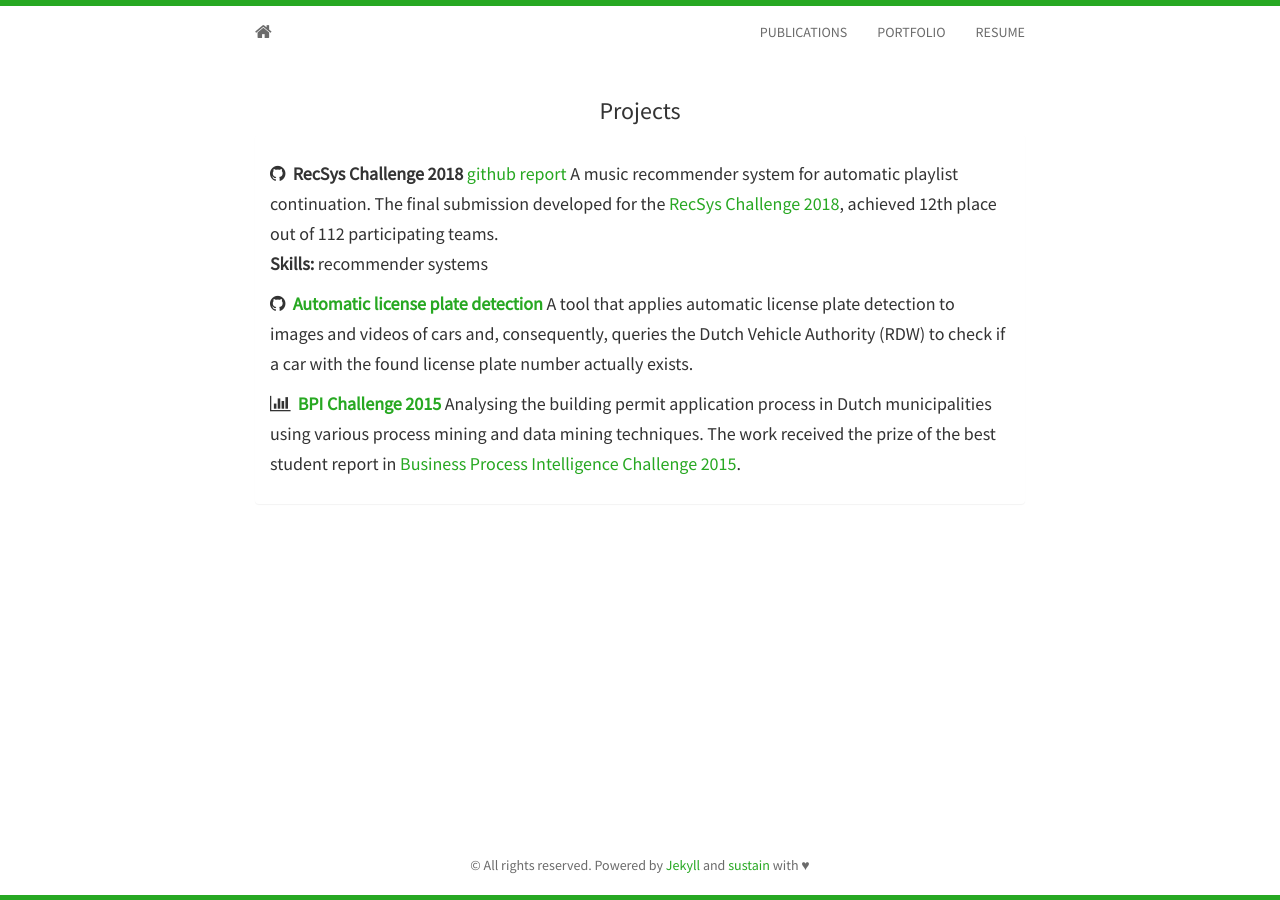
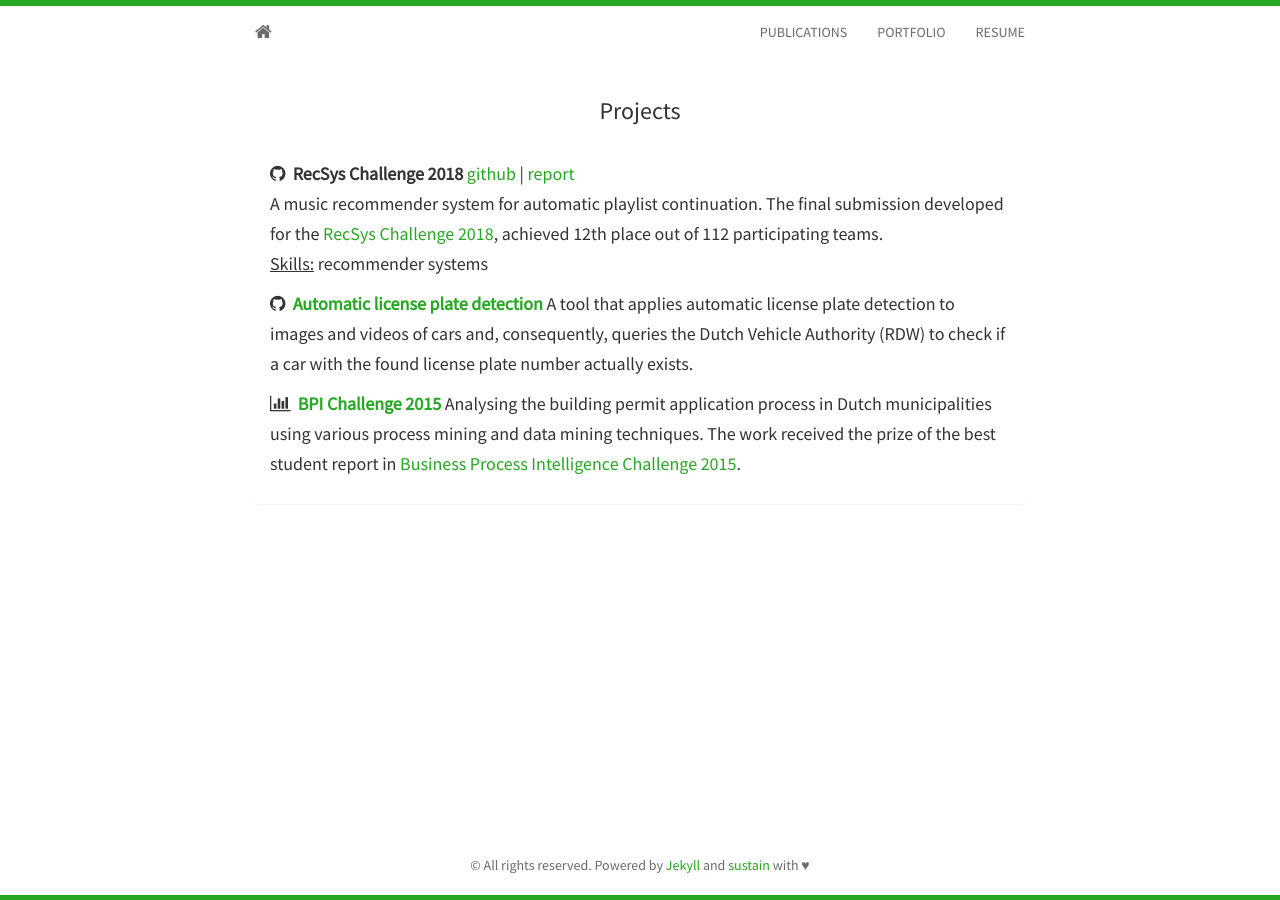
Before and after one commit to irhete/irhete.github.io, a Jekyll site: the page built from portfolio.html, in a window 1280 px wide. Built offline with Jekyll 4.4.1, drawn with Linux system fonts in a browser that asks for light colours; nearby versions of some CDN libraries; a style sheet for code colours, icons or effects is not loaded.

Commit message:
Updated portfolio

```diff
--- a/_includes/portfolio.html
+++ b/_includes/portfolio.html
@@ -4,9 +4,9 @@
   <div class="panel panel-default">
     <div class="panel-body">
 		<h5>
-			<i class="fa fa-github"></i>&nbsp;&nbsp;<strong>RecSys Challenge 2018</strong> <a href="https://github.com/irhete/recsys-challenge-2018">github</a> <a href="https://github.com/irhete/recsys-challenge-2018">report</a>
+			<i class="fa fa-github"></i>&nbsp;&nbsp;<strong>RecSys Challenge 2018</strong> <a href="https://github.com/irhete/recsys-challenge-2018">github</a> | <a href="https://github.com/irhete/recsys-challenge-2018">report</a> <br>
 A music recommender system for automatic playlist continuation. The final submission developed for the <a href="https://recsys-challenge.spotify.com/">RecSys Challenge 2018</a>, achieved 12th place out of 112 participating teams. <br>
-            <strong>Skills:</strong> recommender systems
+            <u>Skills:</u> recommender systems
 		</h5>
 		<h5>
 			<i class="fa fa-github"></i>&nbsp;&nbsp;<strong><a href="https://github.com/annitrolla/car-insurance-tool">Automatic license plate detection</a></strong>
```
